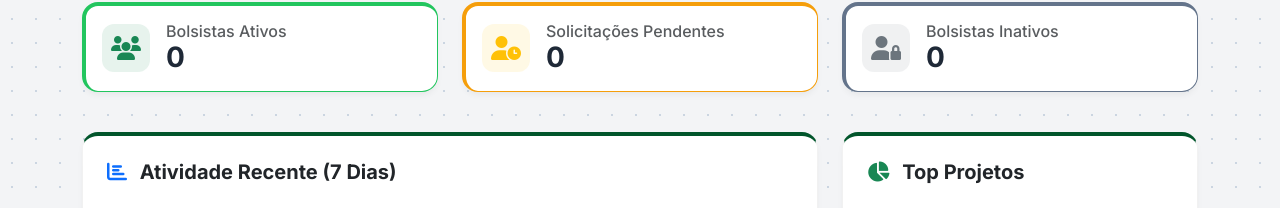
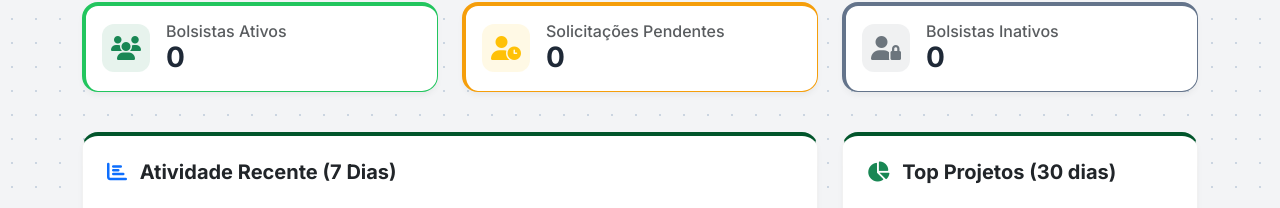
Before and after one commit to LucasZick/lab_logbook, a Python web app: template app/templates/dashboard.html in a window 1280 px wide. Shown: the part 185-393 px from the top of the page. Run offline with Jinja, Linux system fonts and the light colour scheme; the template is opened without the code that fills it, so the values that code supplies are empty.

Commit message:
melhorias no dashboard

```diff
--- a/app/templates/dashboard.html
+++ b/app/templates/dashboard.html
@@ -91,7 +91,7 @@
     </div>
     <div class="col-md-4">
         <div class="content-card h-100 p-4">
-            <h5 class="fw-bold text-dark mb-4"><i class="fas fa-chart-pie text-success me-2"></i> Top Projetos</h5>
+            <h5 class="fw-bold text-dark mb-4"><i class="fas fa-chart-pie text-success me-2"></i> Top Projetos (30 dias)</h5>
             <div style="height: 200px; display: flex; justify-content: center;"><canvas id="projectsChart"></canvas></div>
         </div>
     </div>
```
